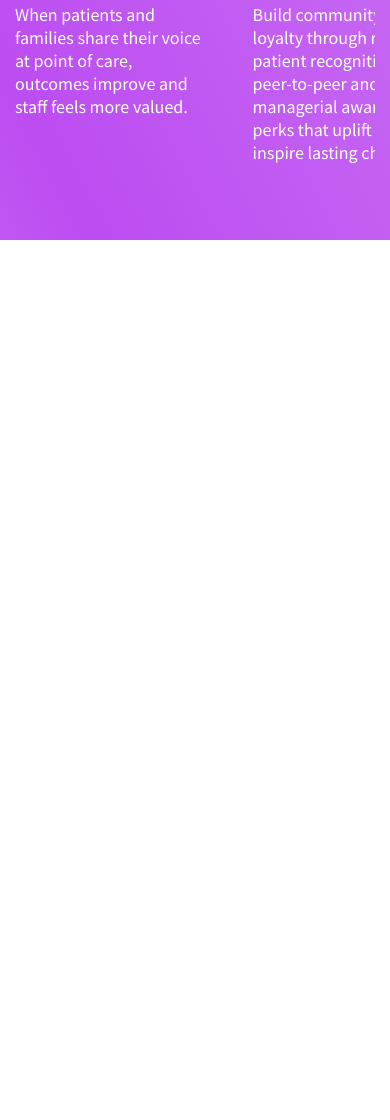
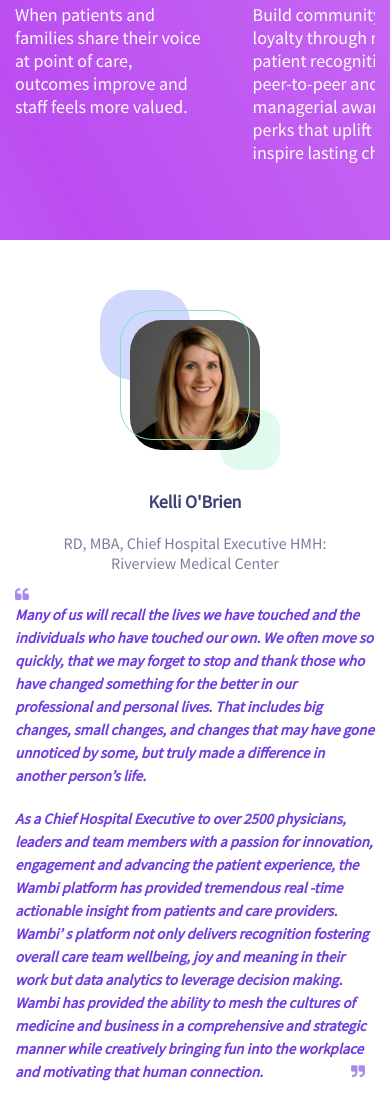
Before and after one commit to Daniel-Venera/wambi, a plain HTML site: page index.html in a window 390 px wide. Shown: the part 1338-2458 px from the top of the page. Before the commit the page ends 1578 px from the top, so only its background shows below. Drawn offline with Linux system fonts and the light colour scheme.

Commit message:
quote mobile

```diff
--- a/css/main.css
+++ b/css/main.css
@@ -10,10 +10,12 @@
   --purpleDark: #3d4174;
   --orchid: #c574f7;
   --green: #7fe6bb;
+  --lightGreen: rgba(112, 226, 172, .2);
   --black: #222660;
   --lightBlack: rgba(24, 27, 60, 0.6);
   --lightGrey: rgba(34, 38, 96, 0.1);
-  --mediumSlateBlue: #7663e1;
+  --mediumSlateBlue: #703de1;
+  --lightBlue: #d0d8fd;
   --ghostWhite: #fbfaff;
   --mediumPurple: #a98bed;
 }
@@ -66,14 +68,11 @@ a {
   padding: 26px 15px;
 }
 
-.navbar-menu-responsive,
-.navbar-top div,
-.menu-content-desktop {
+.navbar-menu-responsive, .navbar-top div, .menu-content-desktop {
   display: flex;
 }
 
-.navbar-menu-responsive a,
-.navbar-top a {
+.navbar-menu-responsive a, .navbar-top a {
   padding: 0px 10px;
   color: var(--purpleDark);
   cursor: pointer;
@@ -83,8 +82,7 @@ a {
   color: (var(--purpleDark));
 }
 
-.navbar,
-.navbar-bottom {
+.navbar, .navbar-bottom {
   display: flex;
   justify-content: space-between;
   align-items: center;
@@ -172,8 +170,7 @@ a {
   margin-left: 20px;
 }
 
-.btn-menu::before,
-.btn-menu::after {
+.btn-menu::before, .btn-menu::after {
   content: "";
   position: absolute;
   width: 100%;
@@ -195,8 +192,7 @@ a {
   z-index: 98;
 }
 
-.open::before,
-.open::after {
+.open::before, .open::after {
   top: 50%;
   background-color: white;
 }
@@ -209,8 +205,7 @@ a {
   transform: rotate(-45deg);
 }
 
-.btn-menu-search::before,
-.btn-menu-search::after {
+.btn-menu-search::before, .btn-menu-search::after {
   background-color: white;
 }
 
@@ -495,6 +490,105 @@ h1 {
   width: 80%;
 }
 
+/* Quote */
+
+.quote-wrapper {
+  padding: 80px 15px 60px;
+}
+
+.quote-presentation {
+  text-align: center;
+  margin-bottom: 30px;
+}
+
+.quote-image {
+  width: 130px;
+  height: 130px;
+  background: url('../images/quote/Kelli-OBrien-HMH.jpg');
+  background-size: cover;
+  background-repeat: no-repeat;
+  border-radius: 32px;
+  margin: 0px auto 40px auto;
+  position: relative;
+}
+
+.quote-image::before, .quote-image::after {
+  content: "";
+  position: absolute;
+  z-index: -1
+}
+
+.quote-image::before {
+  width: 90px;
+  height: 90px;
+  background-color: var(--lightBlue);
+  top: -30px;
+  left: -30px;
+  border-radius: 32px;
+}
+
+.quote-image::after {
+  width: 60px;
+  height: 60px;
+  background-color: var(--lightGreen);
+  bottom: -20px;
+  right: -20px;
+  border-radius: 20px;
+}
+
+.quote-image-outline {
+  position: absolute;
+  z-index: 2;
+  width: 130px;
+  height: 130px;
+  border: 1px solid var(--green);
+  border-radius: 32px;
+  bottom: 10px;
+  right: 10px;
+}
+
+.quote-name {
+  color: var(--purpleDark);
+  font-size: 18px;
+  font-weight: bold;
+  margin-bottom: 20px;
+}
+
+.quote-job {
+  max-width: 290px;
+  font-size: 16px;
+  color: rgba(34, 38, 96, .6);
+  margin: auto;
+}
+
+.quote-text {
+  position: relative;
+  font-size: 15px;
+  line-height: 23px;
+  font-style: italic;
+  font-weight: 700;
+  color: var(--mediumSlateBlue);
+}
+
+.quote-text p {
+  margin-bottom: 20px;
+  position: relative;
+}
+
+.quote-text p span  {
+  position: absolute;
+  color: var(--mediumPurple);
+}
+
+.quote-text-left {
+  top: -20px
+}
+
+.quote-text-right {
+  bottom: 0px;
+  right: 10px;
+}
+
 /* Chatbot */
 
 .chatbot {
@@ -559,12 +653,10 @@ h1 {
 }
 
 @media (min-width: 768px) {
-  .navbar-top,
-  .navbar-menu-desktop {
+  .navbar-top, .navbar-menu-desktop {
     display: flex;
   }
-  .navbar-menu-responsive,
-  .menu-responsive {
+  .navbar-menu-responsive, .menu-responsive {
     display: none;
   }
   .menu-item {
@@ -625,8 +717,7 @@ h1 {
     bottom: 0;
     z-index: -1;
   }
-  .hero-circle-left,
-  .hero-circle-right {
+  .hero-circle-left, .hero-circle-right {
     width: 50%;
     height: 100%;
     overflow: hidden;
@@ -635,8 +726,7 @@ h1 {
   .hero-circle-left {
     background-color: var(--ghostWhite);
   }
-  .hero-circle-left::before,
-  .hero-circle-right::before {
+  .hero-circle-left::before, .hero-circle-right::before {
     content: "";
     height: 300px;
     width: 300px;
@@ -666,7 +756,7 @@ h1 {
     line-height: 56px;
     font-weight: 600;
     margin: 0;
-    width: 50%;
+    width: 60%;
   }
   .advantage-card span {
     font-size: 64px;
@@ -688,4 +778,6 @@ h1 {
   .hero-image img {
     width: 364px;
   }
-}
+  .advantage-card-number {
+    width: 30%;
+  }
--- a/index.html
+++ b/index.html
@@ -243,6 +243,34 @@
       </div>
     </div>
 
+    <!-- Quote -->
+
+    <div class="quote">
+      <div class="wrapper quote-wrapper">
+        <div class="quote-presentation">
+          <div class="quote-image">
+            <div class="quote-image-outline"></div>
+          </div>
+          <div class="quote-name">Kelli O'Brien</div>
+          <div class="quote-job">RD, MBA, Chief Hospital Executive HMH: Riverview Medical Center</div>
+        </div>
+        <div class="quote-text">
+          <p>
+            <span class="quote-text-left"><i class="fa fa-quote-left" aria-hidden="true"></i></span>
+            Many of us will recall the lives we have touched and the individuals who have touched our own. We often move so quickly, that we may forget to stop and thank those who have changed
+            something for the better in our professional and personal lives. That includes big changes, small changes, and changes that may have gone unnoticed by some, but truly made a difference in
+            another person’s life.
+          </p>
+          <p>
+            As a Chief Hospital Executive to over 2500 physicians, leaders and team members with a passion for innovation, engagement and advancing the patient experience, the Wambi platform has
+            provided tremendous real -time actionable insight from patients and care providers. Wambi’ s platform not only delivers recognition fostering overall care team wellbeing, joy and meaning
+            in their work but data analytics to leverage decision making. Wambi has provided the ability to mesh the cultures of medicine and business in a comprehensive and strategic manner while
+            creatively bringing fun into the workplace and motivating that human connection.
+            <span class="quote-text-right"><i class="fa fa-quote-right" aria-hidden="true"></i></span>
+          </p>
+        </div>
+      </div>
+    </div>
     <!-- Chatbot -->
     <div class="chatbot">
       <span><i class="fa fa-comment"></i></span>
```
Also changed, not shown: images/quote/Kelli-OBrien-HMH.jpg (added).
